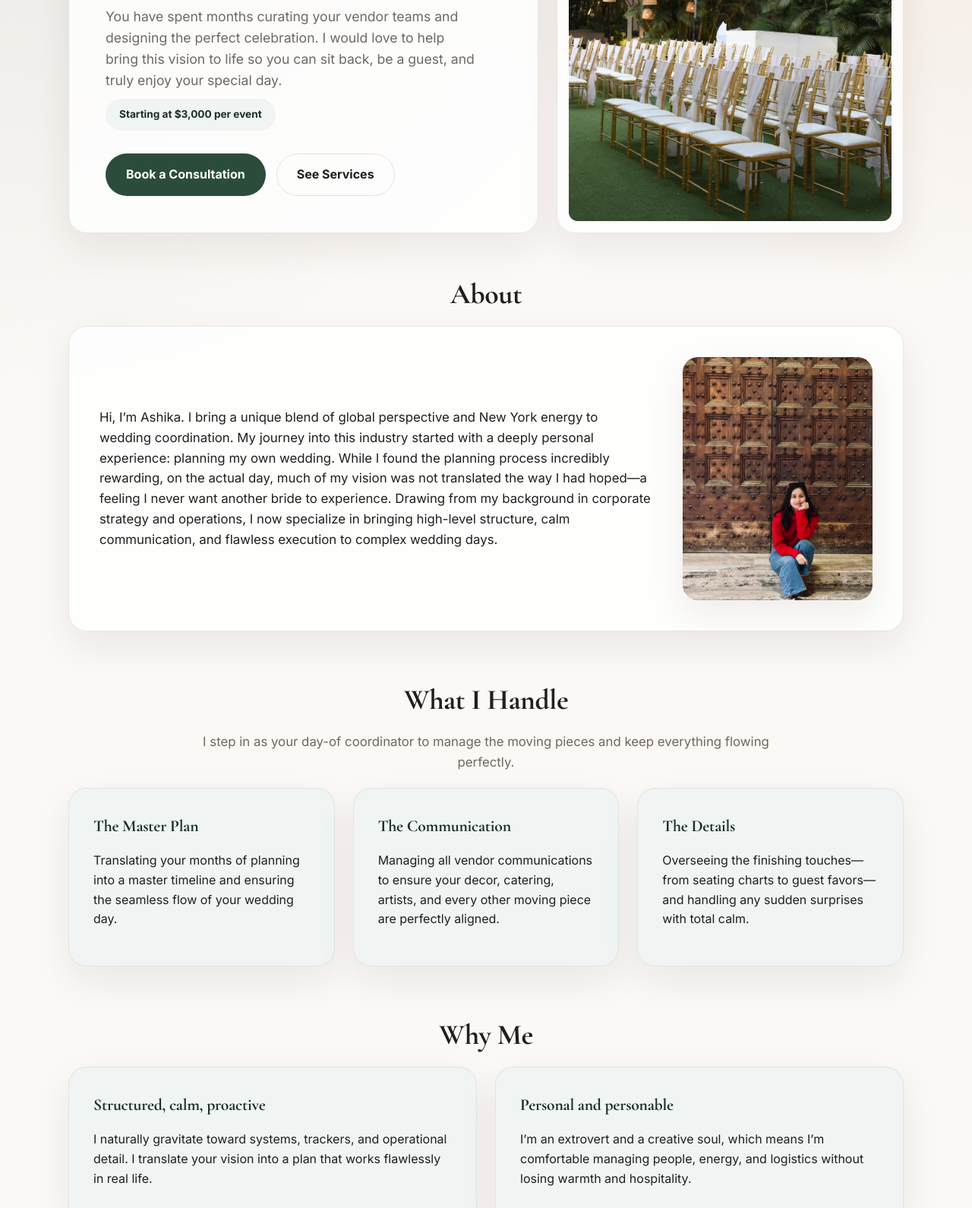
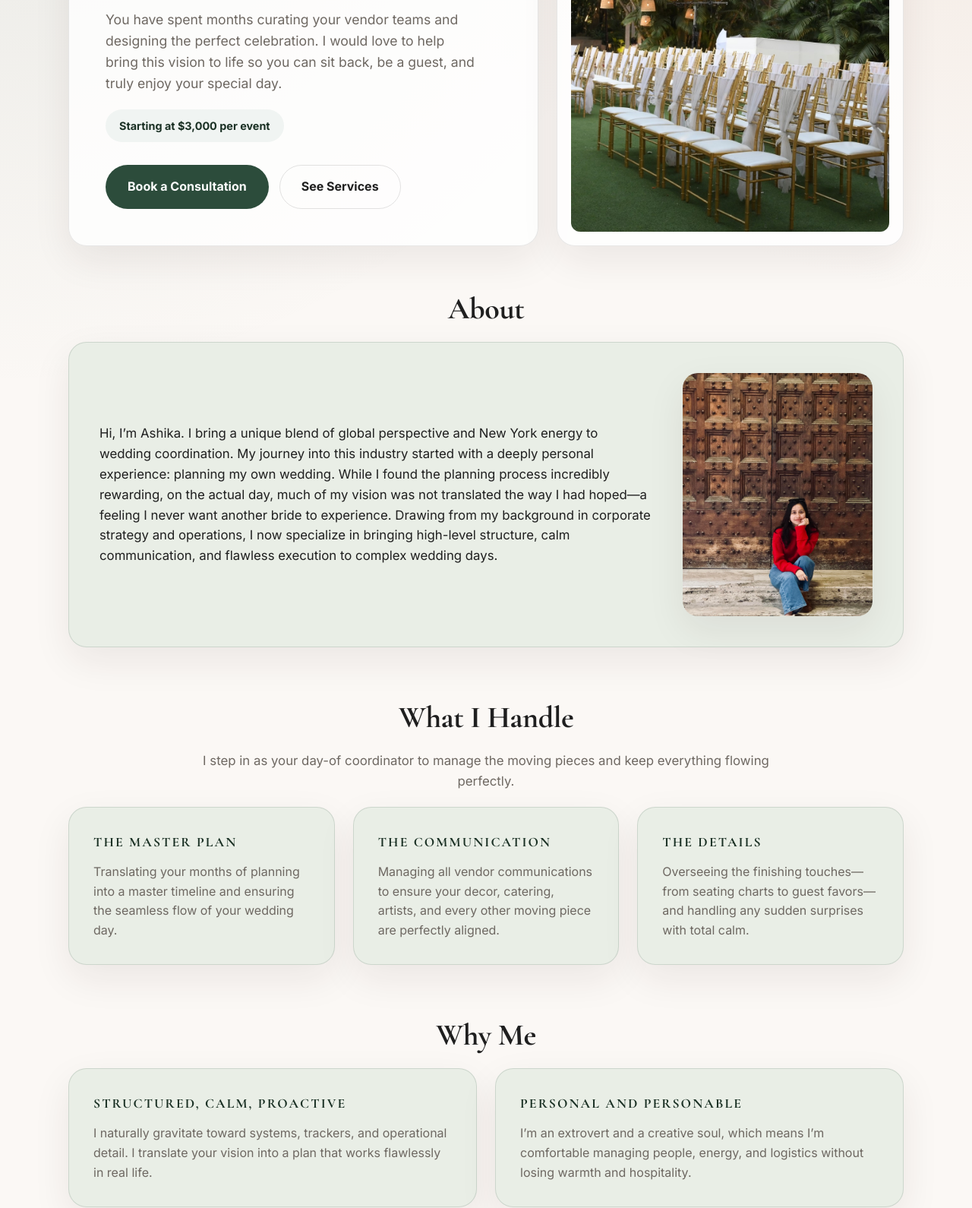
Before and after one commit to ashikarameshevents-tech/SeamlessByAshika, a plain HTML site: page index.html in a window 1280 px wide. Shown: the part 417-2007 px from the top of the page at 76% size. Drawn offline with nearby package versions, Linux system fonts and the light colour scheme.

Commit message:
Update index.html

```diff
--- a/index.html
+++ b/index.html
@@ -19,7 +19,8 @@
       --accent: #2c4c3b; /* Deep forest green */
       --accent-dark: #1a3024;
       --accent-soft: #f0f4f2;
-      --border: rgba(31, 31, 31, 0.10);
+      --sage-hint: #e9eee6; /* Pale sage hint for card backgrounds */
+      --border: rgba(44, 76, 59, 0.15); /* More defined sage border */
       --shadow: 0 18px 50px rgba(45, 31, 27, 0.08);
       --radius: 24px;
       --max: 1100px;
@@ -85,7 +86,7 @@
     /* --- Interactive Cards --- */
     .card {
       background: var(--panel);
-      border: 1px solid var(--border);
+      border: 1px solid rgba(31, 31, 31, 0.10);
       border-radius: var(--radius);
       box-shadow: var(--shadow);
       position: relative;
@@ -93,14 +94,14 @@
     }
 
     .card:hover {
-      transform: translateY(-5px) scale(1.005);
+      transform: translateY(-8px) scale(1.01);
       box-shadow: 0 30px 60px rgba(44, 76, 59, 0.12);
       border-color: var(--accent);
       z-index: 10;
     }
 
-    /* --- Section Spacing Tweak --- */
-    section { padding: 30px 0; text-align: center; } /* Centers all headers and text globally */
+    /* --- Section Spacing --- */
+    section { padding: 30px 0; text-align: center; }
 
     /* --- Hero Section --- */
     .hero { padding: 40px 0 20px; }
@@ -109,7 +110,7 @@
       grid-template-columns: 1.15fr 0.85fr;
       gap: 24px;
       align-items: stretch;
-      text-align: left; /* Keep Hero left-aligned for drama */
+      text-align: left;
     }
 
     .hero-copy { padding: 48px; display: flex; flex-direction: column; justify-content: center; }
@@ -120,7 +121,7 @@
       letter-spacing: 0.12em;
       text-transform: uppercase;
       color: var(--accent);
-      margin-bottom: 12px;
+      margin-bottom: 16px;
       font-weight: 700;
     }
 
@@ -134,7 +135,7 @@
       font-size: 1.1rem;
       color: var(--muted);
       max-width: 44ch;
-      margin-bottom: 10px;
+      margin-bottom: 20px;
     }
 
     .rate-pill {
@@ -144,14 +145,14 @@
       background: var(--accent-soft);
       color: var(--accent-dark);
       font-weight: 700;
-      font-size: 0.85rem;
+      font-size: 0.9rem;
       margin-bottom: 30px;
       width: fit-content;
     }
 
     .btn {
       display: inline-flex;
-      padding: 14px 26px;
+      padding: 15px 28px;
       border-radius: 999px;
       font-weight: 700;
       font-size: 1rem;
@@ -161,14 +162,14 @@
     }
 
     .btn-primary { background: var(--accent); color: white; }
-    .btn-primary:hover { background: var(--accent-dark); }
+    .btn-primary:hover { background: var(--accent-dark); transform: translateY(-1px); }
     .btn-secondary { border-color: rgba(31,31,31,0.12); background: transparent; }
 
     .cta-row { display: flex; gap: 14px; flex-wrap: wrap; }
 
     /* --- Section Headers --- */
     .section-title {
-      font-size: 2.35rem;
+      font-size: 2.5rem;
       margin-bottom: 12px;
     }
 
@@ -188,17 +189,31 @@
     .grid-3 { grid-template-columns: repeat(3, 1fr); }
     .grid-2 { grid-template-columns: repeat(2, 1fr); }
 
-    /* --- Card Interior Spacing --- */
+    /* --- Interior Spacing & Borders --- */
     .mini-card {
       padding: 32px;
-      background: var(--accent-soft);
-      border-color: rgba(44, 76, 59, 0.08);
+      background: var(--sage-hint);
+      border: 1.5px solid var(--border); /* THE BORDER UPDATE */
+      display: flex;
+      flex-direction: column;
+      gap: 12px;
     }
-    .mini-card h3 { font-size: 1.35rem; color: var(--accent-dark); margin-bottom: 8px; }
 
-    /* --- About Card Customization --- */
+    /* THE EDITORIAL HEADING UPDATE */
+    .mini-card h3 {
+      font-size: 1.1rem;
+      text-transform: uppercase;
+      letter-spacing: 0.12em;
+      color: var(--accent-dark);
+      font-weight: 700;
+    }
+    .mini-card p { margin: 0; color: var(--muted); }
+
+    /* --- About Card --- */
     .about-card {
         padding: 40px;
+        background: var(--sage-hint);
+        border: 1.5px solid var(--border); /* THE BORDER UPDATE */
         text-align: left;
         display: flex;
         gap: 40px;
@@ -206,10 +221,10 @@
         flex-wrap: wrap;
     }
 
-    /* --- Contact Form --- */
+    /* --- Contact Form (Solid Forest Green Anchor) --- */
     .contact-box {
-      max-width: 750px;
-      margin: 0 auto;
+      max-width: 800px;
+      margin: 10px auto 0;
       padding: 50px;
       background: var(--accent);
       color: white;
@@ -235,13 +250,21 @@
     .form-group input, .form-group textarea {
       width: 100%;
       padding: 16px;
+      border: none;
       border-radius: 12px;
       background: white;
-      border: none;
       font-family: inherit;
     }
 
     .contact-box .btn-primary { background: white; color: var(--accent); width: 100%; }
+    .contact-box .btn-primary:hover { background: #f0f0f0; }
+
+    .contact-line {
+      margin-top: 30px;
+      color: rgba(255, 255, 255, 0.8);
+      font-size: 0.95rem;
+      text-align: center;
+    }
 
     /* --- Footer --- */
     footer {
@@ -301,7 +324,7 @@
           </div>
         </div>
 
-        <div class="card hero-side" style="overflow:hidden; padding:15px;">
+        <div class="card hero-side" style="overflow:hidden; padding:18px;">
           <img src="IMG_3803.jpeg" alt="Outdoor wedding ceremony setup" style="width:100%; height:100%; object-fit:cover; border-radius:12px;">
         </div>
       </div>
@@ -398,7 +421,7 @@
   </main>
 
   <footer class="wrap">
-    <span class="inclusivity-text">Seamless by Ashika is proud to work with couples of all backgrounds, cultures, faiths, and abilities.</span>
+    <span class="inclusivity-text">Celebrating love of all backgrounds, cultures, faiths, and abilities.</span>
     <span>© 2026 Seamless by Ashika. All rights reserved.</span>
   </footer>
 
```
